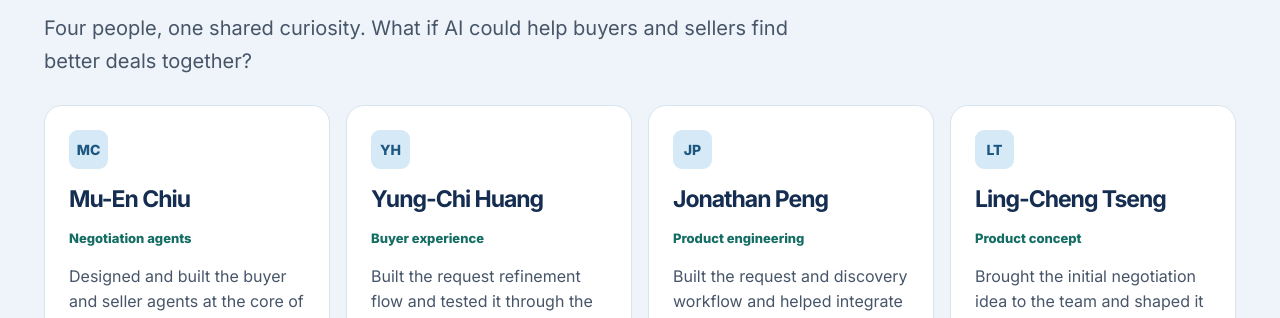
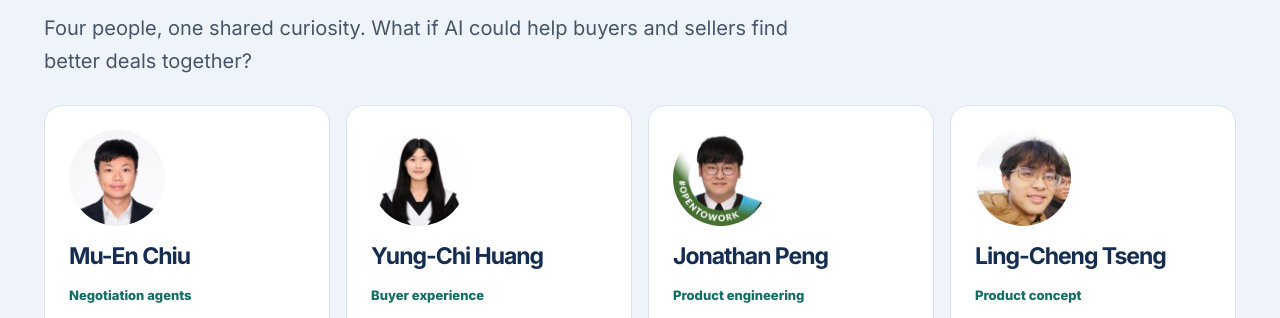
Before and after one commit to muen1019/TurnDeal, an Astro site in the folder site/: page /TurnDeal/story in a window 1280 px wide. Shown: the part 2003-2321 px from the top of the page. Built offline with nearby package versions, Linux system fonts and the light colour scheme; Astro itself is replaced by a stand-in of ours.

Commit message:
📸 Add LinkedIn portraits to the team pages

```diff
--- a/site/src/components/Story.astro
+++ b/site/src/components/Story.astro
@@ -41,7 +41,7 @@ const websiteLabel = lang === 'zh' ? '個人網站' : 'Personal website';
       <h2>{t.story[5]}</h2><p class="lead">{t.story[6]}</p>
       <div class="card-grid team-grid">
         {team.map(member => <article class="card">
-          <span class="feature-icon" aria-hidden="true">{lang === 'zh' ? member.name.zh[0] : member.initials}</span>
+          <img class="team-portrait" src={base + 'photos/team/' + member.photo} alt="" width="96" height="96" loading="lazy" decoding="async" />
           <h3>{member.name[lang]}</h3><p class="team-role">{member[lang][0]}</p><p>{member[lang][1]}</p>
           <div class="team-links">
             <a href={member.linkedin} aria-label={member.name[lang] + ' · LinkedIn'} title="LinkedIn">
--- a/site/src/content/team.ts
+++ b/site/src/content/team.ts
@@ -1,6 +1,17 @@
-export const team = [
+type Member = {
+  name: { en: string; zh: string };
+  linkedin: string;
+  github: string;
+  website?: string;
+  photo: string;
+  en: [role: string, description: string];
+  zh: [role: string, description: string];
+};
+
+export const team: Member[] = [
   {
-    name: { en: 'Mu-En Chiu', zh: '邱沐恩' }, initials: 'MC',
+    name: { en: 'Mu-En Chiu', zh: '邱沐恩' },
+    photo: 'muen-chiu.jpg',
     linkedin: 'https://www.linkedin.com/in/muen1019/',
     github: 'https://github.com/muen1019',
     website: 'https://muenchiu.com',
@@ -8,14 +19,16 @@ export const team = [
     zh: ['協商代理人', '設計並開發 TurnDeal 核心的買家與賣家代理人。'],
   },
   {
-    name: { en: 'Yung-Chi Huang', zh: '黃詠綺' }, initials: 'YH',
+    name: { en: 'Yung-Chi Huang', zh: '黃詠綺' },
+    photo: 'yung-chi-huang.jpg',
     linkedin: 'https://www.linkedin.com/in/yung-chi-huang/',
     github: 'https://github.com/ki225',
     en: ['Buyer experience', 'Built the request refinement flow and tested it through the buyer’s final decision.'],
     zh: ['買家體驗', '開發讓買家補充和調整需求的功能，並測試從修改需求到選定報價的流程。'],
   },
   {
-    name: { en: 'Jonathan Peng', zh: '彭祈恩' }, initials: 'JP',
+    name: { en: 'Jonathan Peng', zh: '彭祈恩' },
+    photo: 'jonathan-peng.jpg',
     linkedin: 'https://www.linkedin.com/in/jonathan-peng-292ba517a/',
     github: 'https://github.com/jonathan0626',
     website: 'https://jonathan-peng.com',
@@ -23,7 +36,8 @@ export const team = [
     zh: ['產品工程', '開發需求處理和商品搜尋功能，並協助整合手機版購物流程。'],
   },
   {
-    name: { en: 'Ling-Cheng Tseng', zh: '曾令城' }, initials: 'LT',
+    name: { en: 'Ling-Cheng Tseng', zh: '曾令城' },
+    photo: 'ling-cheng-tseng.jpg',
     linkedin: 'https://www.linkedin.com/in/ling-cheng-tseng-489a00306/',
     github: 'https://github.com/itisJoshuaTseng',
     en: ['Product concept', 'Brought the initial negotiation idea to the team and shaped it together at the hackathon.'],
--- a/site/src/styles/global.css
+++ b/site/src/styles/global.css
@@ -160,7 +160,7 @@ legend{font-weight:750;margin-bottom:10px}
 
 .team-grid{grid-template-columns:repeat(4,minmax(0,1fr))}
 .team-role{font-size:13px;font-weight:800;color:var(--teal)}
-.team-grid .feature-icon{font-size:14px}
+.team-portrait{width:96px;height:96px;object-fit:cover;border-radius:50%;margin-bottom:17px}
 .team-grid .card:has(.team-links){display:flex;flex-direction:column}
 .team-links{display:flex;gap:8px;margin-top:auto;padding-top:16px}
 .team-links a{display:grid;place-items:center;width:42px;height:42px;border:1px solid var(--line);border-radius:9px;background:#f8fafc;color:var(--navy)}
```
Also changed, not shown: site/public/photos/team/jonathan-peng.jpg (added), site/public/photos/team/ling-cheng-tseng.jpg (added), site/public/photos/team/muen-chiu.jpg (added), site/public/photos/team/yung-chi-huang.jpg (added).
